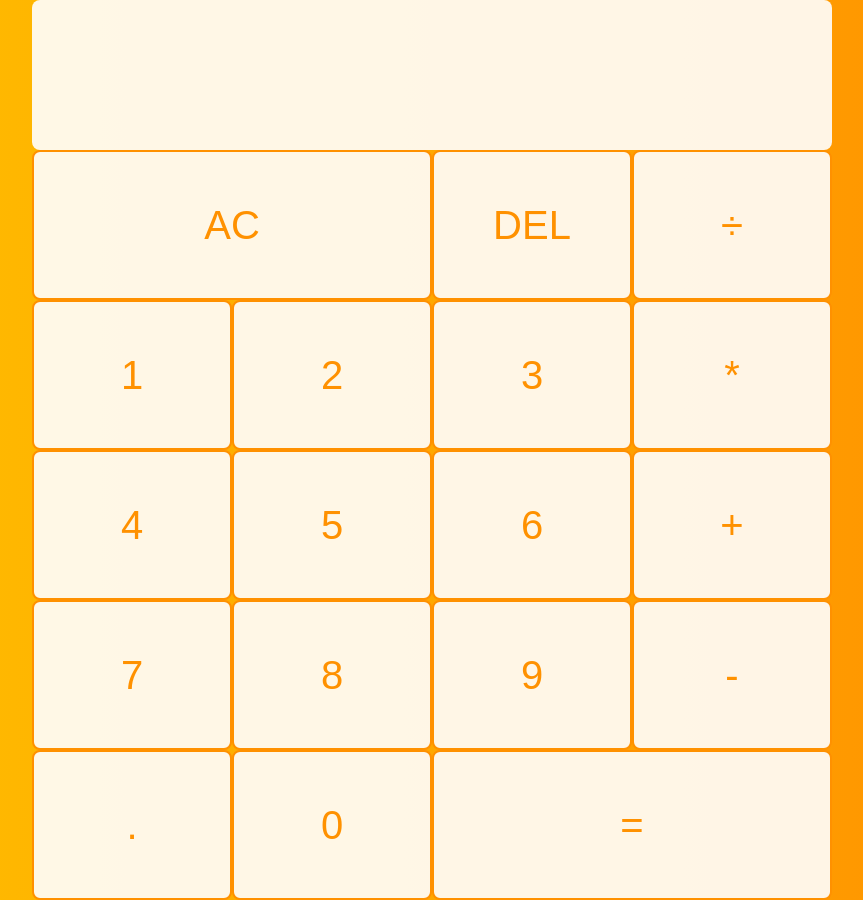
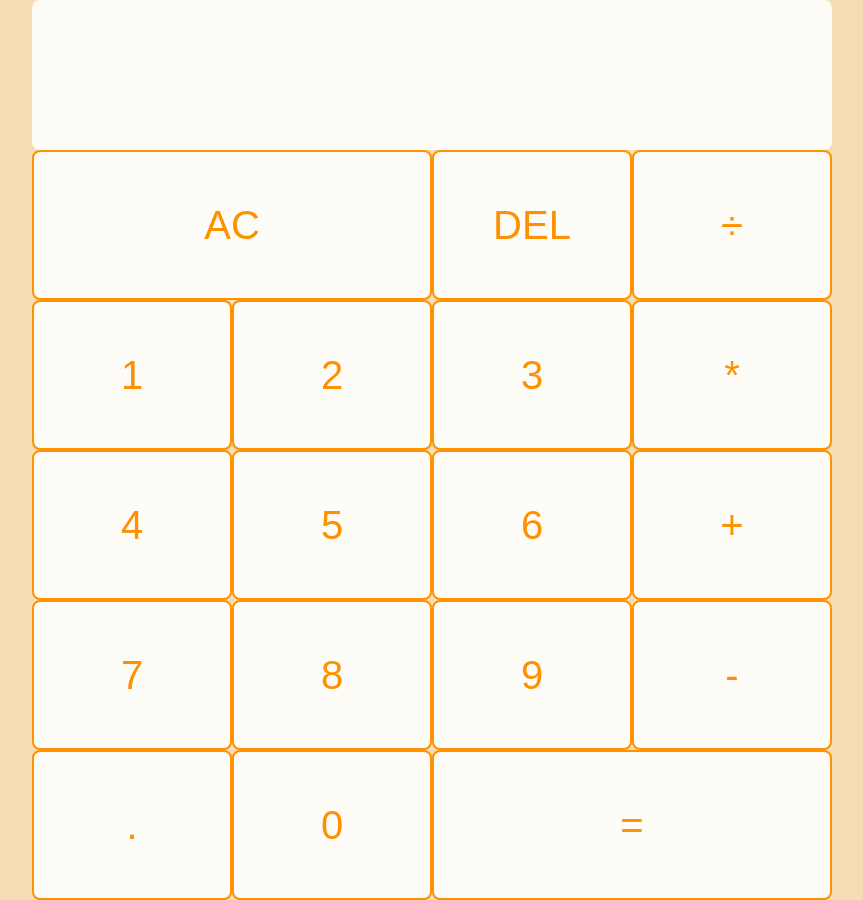
Before and after one commit to CNEK1/assignment4, a plain HTML site: page index.html in a window 1280 px wide. Shown: the whole page, without its empty margins (208-1071 px from the left). Drawn offline with Linux system fonts and the light colour scheme.

Commit message:
BackGround

```diff
--- a/styles.css
+++ b/styles.css
@@ -7,7 +7,7 @@
 body {
   padding: 0;
   margin: 0;
-  background: linear-gradient(to right, #FFBF00, #FF9100);
+  background: wheat
 }
 
 header{
```
